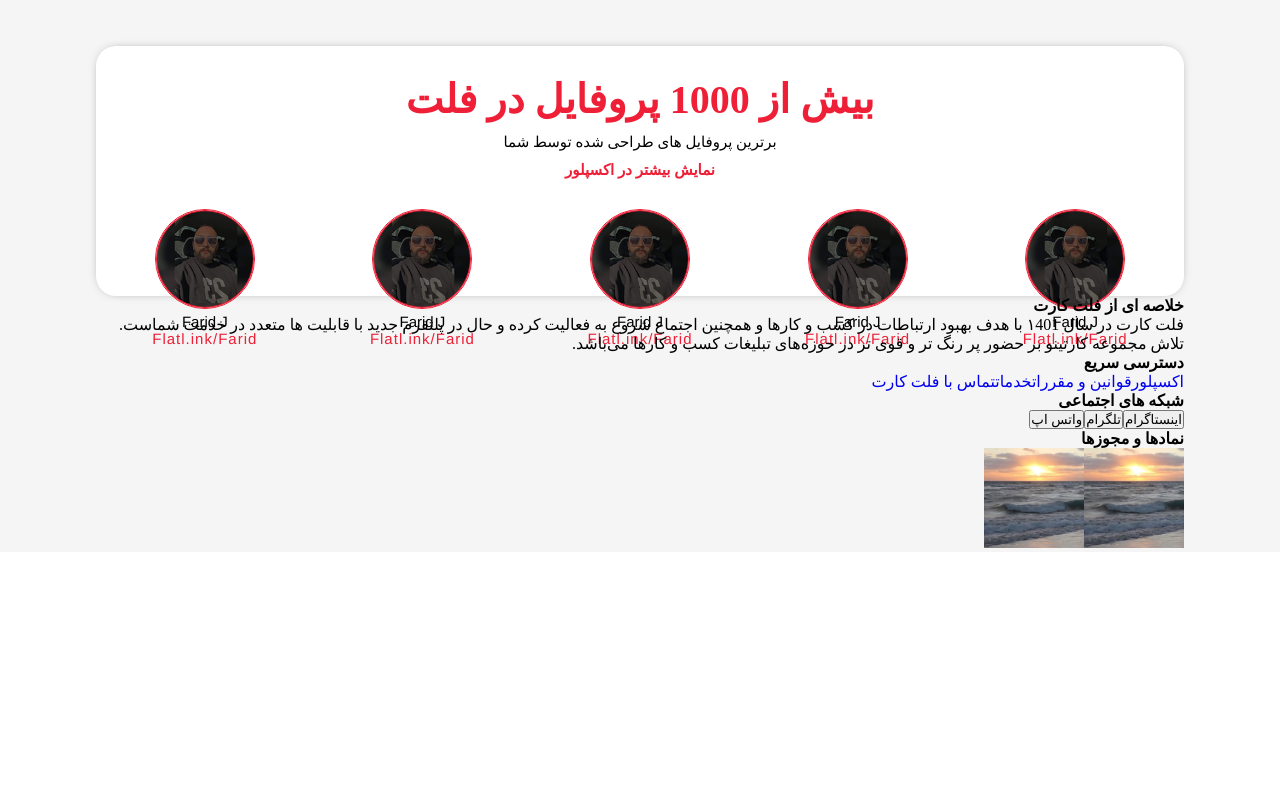
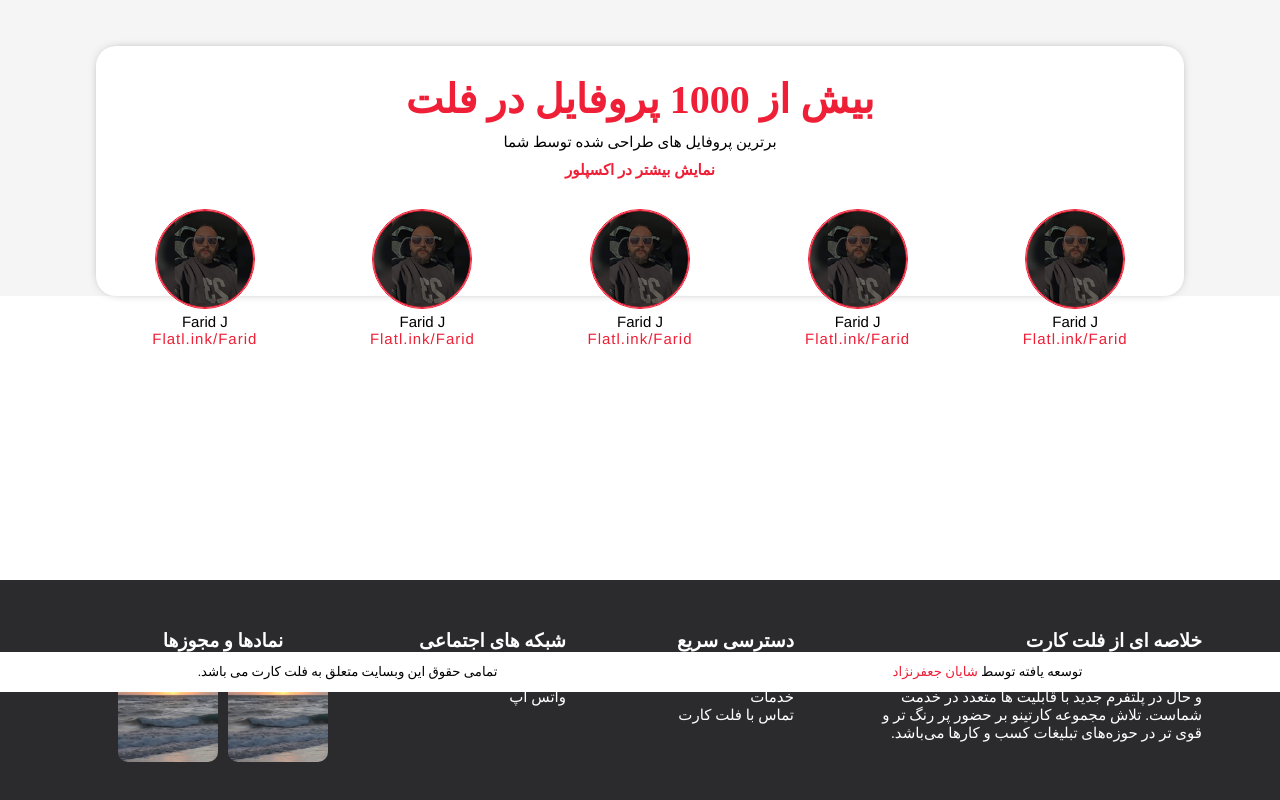
Before and after one commit to bug-hunte-r/Flat, a Next.js app: page / in a window 1280 px wide. Shown: the part 3248-4048 px from the top of the page. Before the commit the page ends 3800 px from the top, so only its background shows below. Built offline with nearby package versions, Linux system fonts and the light colour scheme.

Commit message:
set styles for footet

```diff
--- a/src/components/templates/Footer.js
+++ b/src/components/templates/Footer.js
@@ -3,6 +3,7 @@ import style from '../../../styles/footer/footer.css'
 import nedia from '../../../styles/footer/mediaFooter.css'
 import Link from 'next/link'
 import Image from 'next/image'
+import UnFooter from './Un-footer'
 
 function Footer() {
     return (
@@ -10,34 +11,40 @@ function Footer() {
             <div className='container-footer'>
 
                 <div className='container-about-flat'>
-                    <h4 className='about-flat-title'>خلاصه ای از فلت کارت</h4>
+                    <h3 className='about-flat-title'>خلاصه ای از فلت کارت</h3>
                     <p className='text-about-flat'>فلت کارت در سال ۱401 با هدف بهبود ارتباطات در کسب و کارها و همچنین اجتماع شروع به فعالیت کرده و حال در پلتفرم جدید با قابلیت ها متعدد در خدمت شماست. تلاش مجموعه کارتینو بر حضور پر رنگ تر و قوی تر در حوزه‌های تبلیغات کسب و کار‌ها می‌باشد.</p>
                 </div>
 
                 <div className='container-rich-quick'>
-                    <h4 className='title-rich-quick'>دسترسی سریع</h4>
-                    <Link href={'/'}>اکسپلور</Link>
-                    <Link href={'/'}>قوانین و مقررات</Link>
-                    <Link href={'/'}>خدمات</Link>
-                    <Link href={'/'}>تماس با فلت کارت</Link>
+                    <h3 className='title-rich-quick'>دسترسی سریع</h3>
+                    <Link href={'/'} className='links-rich-quick'>اکسپلور</Link>
+                    <br />
+                    <Link href={'/'} className='links-rich-quick'>قوانین و مقررات</Link>
+                    <br />
+                    <Link href={'/'} className='links-rich-quick'>خدمات</Link>
+                    <br />
+                    <Link href={'/'} className='links-rich-quick'>تماس با فلت کارت</Link>
                 </div>
 
                 <div className='container-social'>
-                    <h4 className='title-social'>شبکه های اجتماعی</h4>
-                    <button className='btn-social'><a className='link-social'>اینستاگرام</a></button>
-                    <button className='btn-social'><a className='link-social'>تلگرام</a></button>
-                    <button className='btn-social'><a className='link-social'>واتس اپ</a></button>
+                    <h3 className='title-social'>شبکه های اجتماعی</h3>
+                    <button className='btn-social'><a>اینستاگرام</a></button>
+                    <br />
+                    <button className='btn-social'><a>تلگرام</a></button>
+                    <br />
+                    <button className='btn-social'><a>واتس اپ</a></button>
                 </div>
 
                 <div className='container-avatars'>
-                    <h4 className='title-avatars'>نمادها و مجوزها</h4>
+                    <h3 className='title-avatars'>نمادها و مجوزها</h3>
                     <div className='container-avatars-img'>
-                        <Image src={'/imgs/avatar.png'} width={100} height={100} alt='avatart' />
-                        <Image src={'/imgs/avatar.png'} width={100} height={100} alt='avatart' />
+                        <Image src={'/imgs/avatar.png'} width={100} height={100} alt='avatart' className='imgs-avatar'/>
+                        <Image src={'/imgs/avatar.png'} width={100} height={100} alt='avatart' className='imgs-avatar'/>
                     </div>
                 </div>
 
             </div>
+            <UnFooter />
         </div>
     )
 }
--- /dev/null
+++ b/src/components/templates/Un-footer.js
@@ -0,0 +1,14 @@
+import React from 'react'
+import style from '../../../styles/footer/footer.css'
+import nedia from '../../../styles/footer/mediaFooter.css'
+
+function UnFooter() {
+  return (
+    <div className='container-un-footer'>
+        <h5 className='develop-from-me'>توسعه یافته توسط <a className='my-name' href='https://shayanjafarnejad.vercel.app' target="_blank">شایان جعفرنژاد</a></h5>
+        <h5 className='save-data-text'>تمامی حقوق این وبسایت متعلق به فلت کارت می باشد.</h5>
+    </div>
+  )
+}
+
+export default UnFooter
--- a/styles/footer/footer.css
+++ b/styles/footer/footer.css
@@ -0,0 +1,108 @@
+.container-footer {
+    background-color: #2B2A2D;
+    width: 100%;
+    position: absolute;
+    margin-top: 800px;
+    display: grid;
+    grid-template-columns: 330px 150px 160px 250px;
+    justify-content: space-evenly;
+    padding: 50px 0;
+}
+
+.container-about-flat {
+    /* background-color: red; */
+    width: 330px;
+}
+
+.about-flat-title {
+    color: white;
+}
+
+.text-about-flat {
+    color: white;
+    font-weight: 300;
+    font-size: 15px;
+}
+
+.container-rich-quick {
+    /* background-color: blue; */
+    width: 150px;
+}
+
+.title-rich-quick {
+    color: white;
+}
+
+.links-rich-quick{
+    color: white;
+    font-weight: 300;
+    font-size: 15px;
+}
+
+.container-social {
+    /* background-color: green; */
+    width: 160px;
+}
+
+.title-social {
+    color: white;
+}
+
+.btn-social {
+    color: white;
+    font-weight: 300;
+    font-size: 15px;
+    background: none;
+    font-family: yekan;
+    border: none;
+    cursor: pointer;
+}
+
+.container-avatars {
+    /* background-color: yellow; */
+    width: 210px;
+    display: flex;
+    flex-direction: column;
+    row-gap: 10px;
+    text-align: center;
+}
+
+.title-avatars {
+    color: white;
+}
+
+.container-avatars-img {
+    display: flex;
+    justify-content: space-between;
+}
+
+.imgs-avatar {
+    border-radius: 10px;
+    cursor: pointer;
+}
+
+.container-un-footer{
+    width: 100%;
+    background-color: white;
+    position: absolute;
+    top: 3900px;
+    display: flex;
+    justify-content: space-around;
+    height: 40px;
+    align-items: center;
+}
+
+.develop-from-me{
+    color: black;
+    font-weight: 500;
+}
+
+.save-data-text{
+    color: black;
+    font-weight: 500;
+}
+
+.my-name{
+    cursor: pointer;
+    color: #EE1F36;
+}
```
